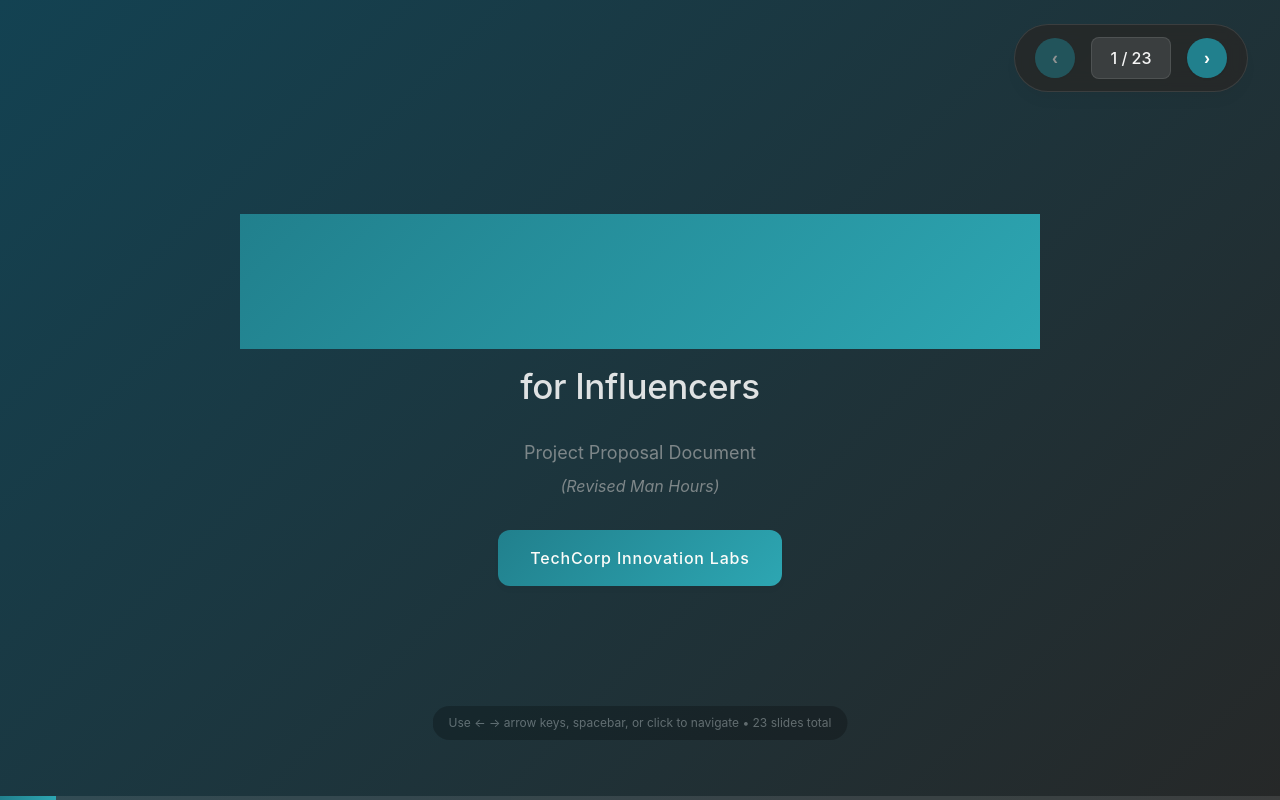
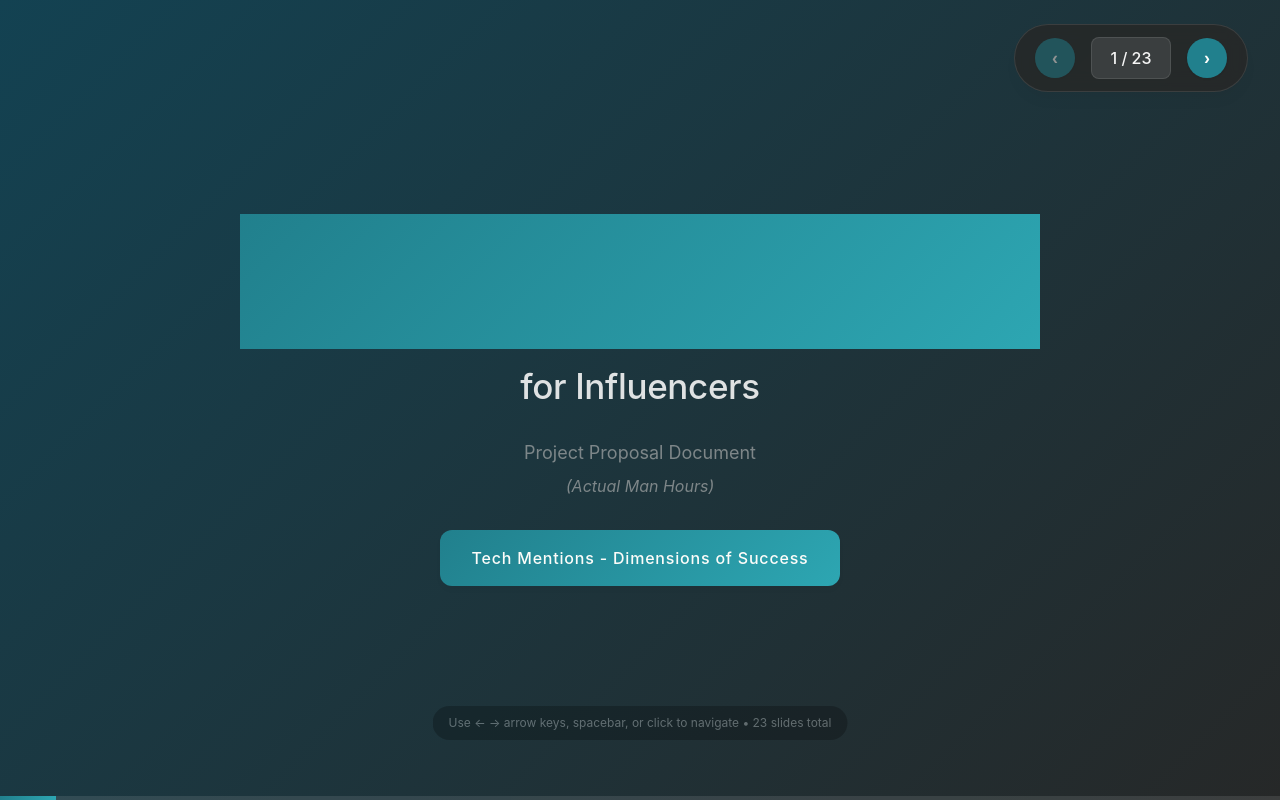
Before and after one commit to m4mansoor/AiEdgeVideo, a plain HTML site: page index.html in a window 1280 px wide. Drawn offline with Linux system fonts and the light colour scheme; a web font is replaced by a local one.

Commit message:
Update index.html

```diff
--- a/index.html
+++ b/index.html
@@ -33,10 +33,10 @@
                         <h2 class="subtitle">for Influencers</h2>
                         <div class="project-info">
                             <p class="project-type">Project Proposal Document</p>
-                            <p class="revision-note">(Revised Man Hours)</p>
+                            <p class="revision-note">(Actual Man Hours)</p>
                         </div>
                         <div class="company-placeholder">
-                            <div class="company-brand">TechCorp Innovation Labs</div>
+                            <div class="company-brand">Tech Mentions - Dimensions of Success</div>
                         </div>
                     </div>
                 </div>
```
